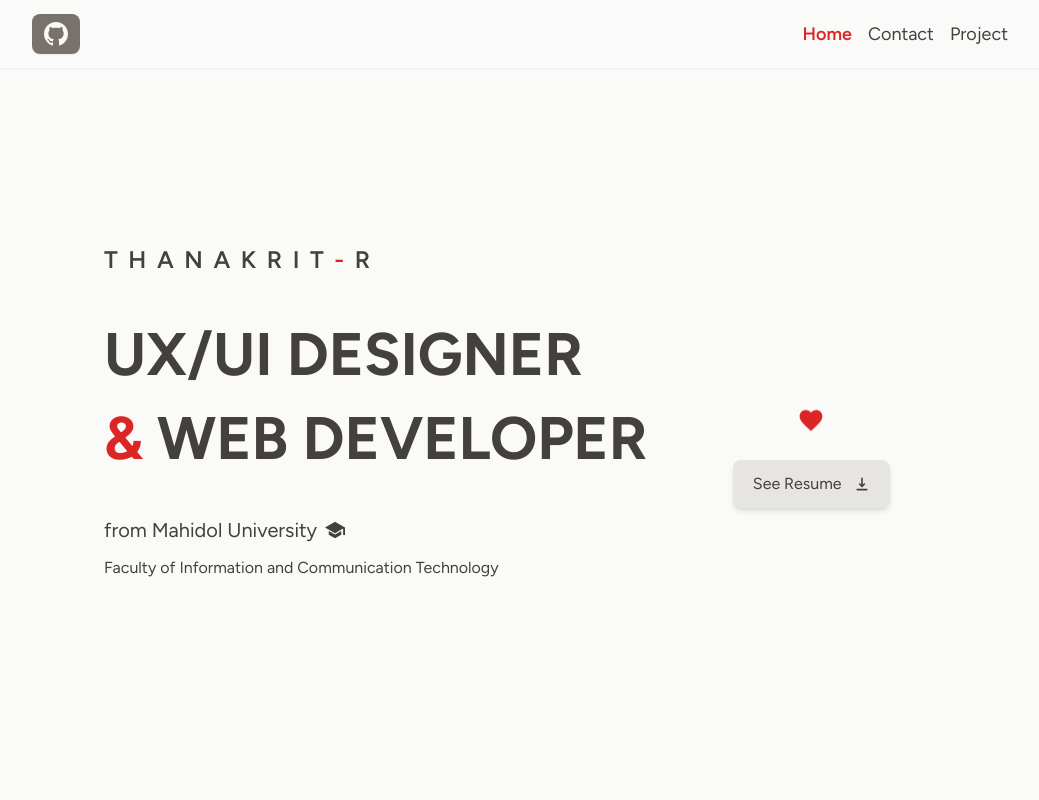
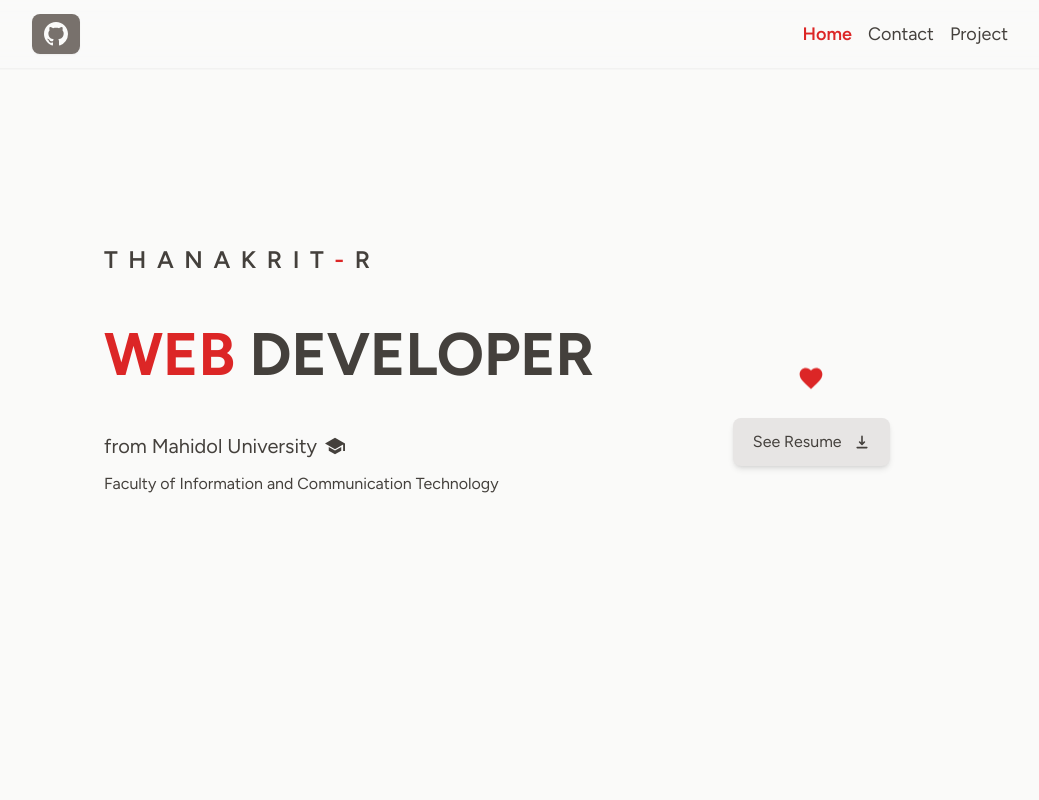
Before and after one commit to octovir/thanaport, a React (Vite) app: page / in a window 1280 px wide. Shown: the top 800 px of the page, without its empty margins (120-1159 px from the left). Built offline with nearby package versions, Linux system fonts and the light colour scheme.

Commit message:
update banner

```diff
--- a/src/components/Banner.jsx
+++ b/src/components/Banner.jsx
@@ -94,25 +94,9 @@ const Banner= ()=> {
                                 delay: 0.2
                             }
                         }
-                        className='text-4xl md:text-5xl lg:text-6xl font-bold lg:mb-6 mb-2 '
-                    >
-                        UX/UI DESIGNER
-                    </motion.div>
-
-                    <motion.div
-                        variants={textVariants}
-                        initial="hidden"
-                        animate="show"
-                        transition={
-                            {
-                                duration:0.4,
-                                ease: "easeInOut",
-                                delay: 0.3
-                            }
-                        }
                         className='text-3xl md:text-4xl lg:text-6xl font-bold lg:mb-12 mb-16 '
                     >
-                        <span className='text-red-600'>&</span> WEB DEVELOPER
+                        <span className='text-red-600'>WEB</span> DEVELOPER
                     </motion.div>
 
                     <motion.h1
@@ -123,7 +107,7 @@ const Banner= ()=> {
                             {
                                 duration:0.4,
                                 ease: "easeInOut",
-                                delay: 0.4
+                                delay: 0.3
                             }
                         }
                         className=' flex justify-center items-center lg:justify-start gap-2 text-xl lg:mb-3 mb-1'
@@ -139,7 +123,7 @@ const Banner= ()=> {
                             {
                                 duration:0.4,
                                 ease: "easeInOut",
-                                delay: 0.5
+                                delay: 0.4
                             }
                         }
                         className='lg:hidden'
@@ -155,7 +139,7 @@ const Banner= ()=> {
                             {
                                 duration:0.4,
                                 ease: "easeInOut",
-                                delay: 0.6
+                                delay: 0.5
                             }
                         }
                         className='max-lg:hidden'
@@ -174,7 +158,7 @@ const Banner= ()=> {
                         {
                             duration:0.4,
                             ease: "easeInOut",
-                            delay: 0.2
+                            delay: 0.7
                         }
                     }
                     className='mb-5 animate-bounce text-red-600'
--- a/src/components/Works.jsx
+++ /dev/null
@@ -1,9 +0,0 @@
-import React from 'react'
-
-function Works() {
-  return (
-    <div>Works</div>
-  )
-}
-
-export default Works
--- a/src/pages/Home.jsx
+++ b/src/pages/Home.jsx
@@ -3,7 +3,6 @@ import Navbar from "../components/Navbar";
 import Footer from "../components/Footer";
 import Banner from '../components/Banner';
 import About from '../components/About';
-import Works from '../components/Works';
 
 function Home() {
   return (
```
